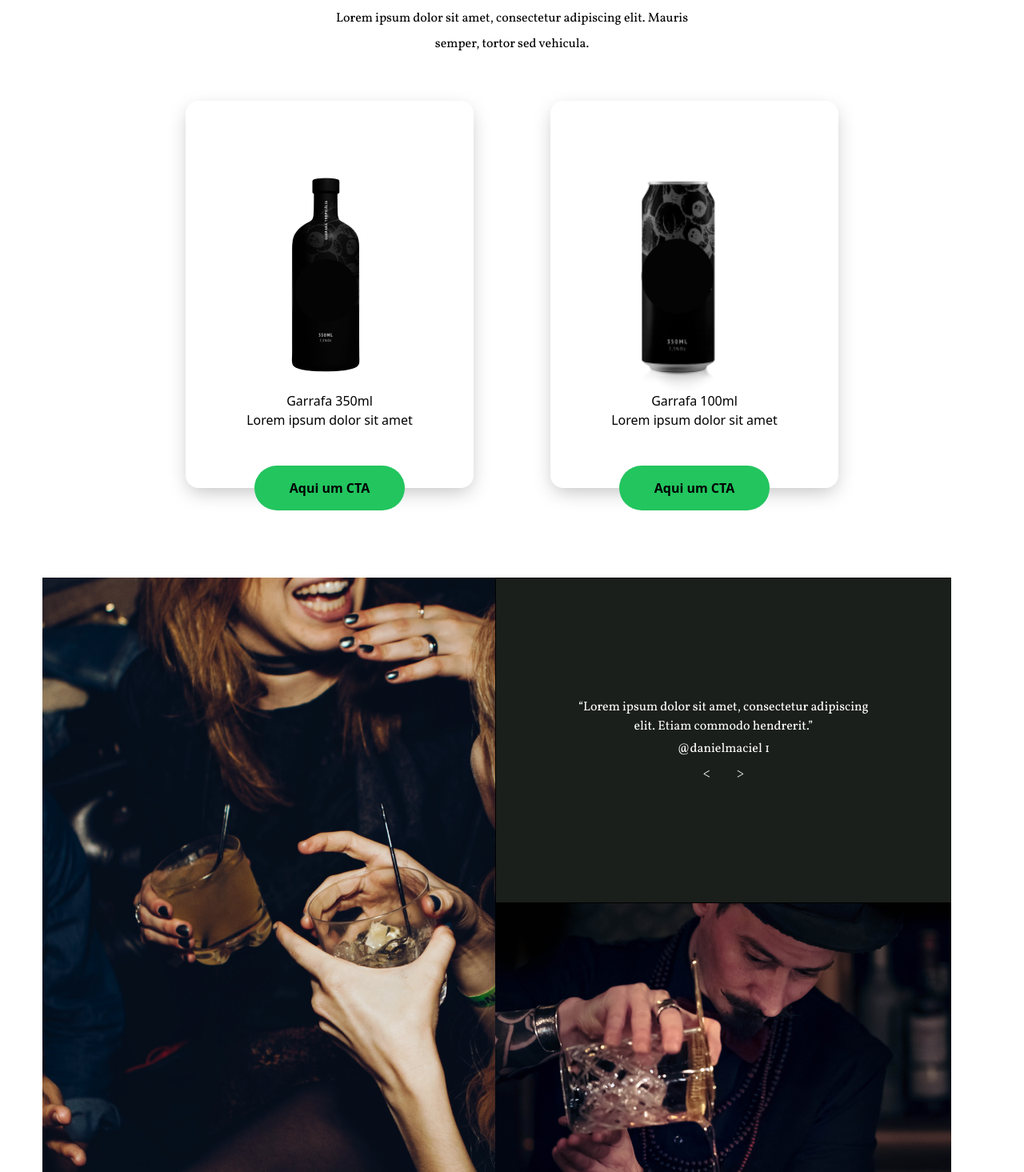
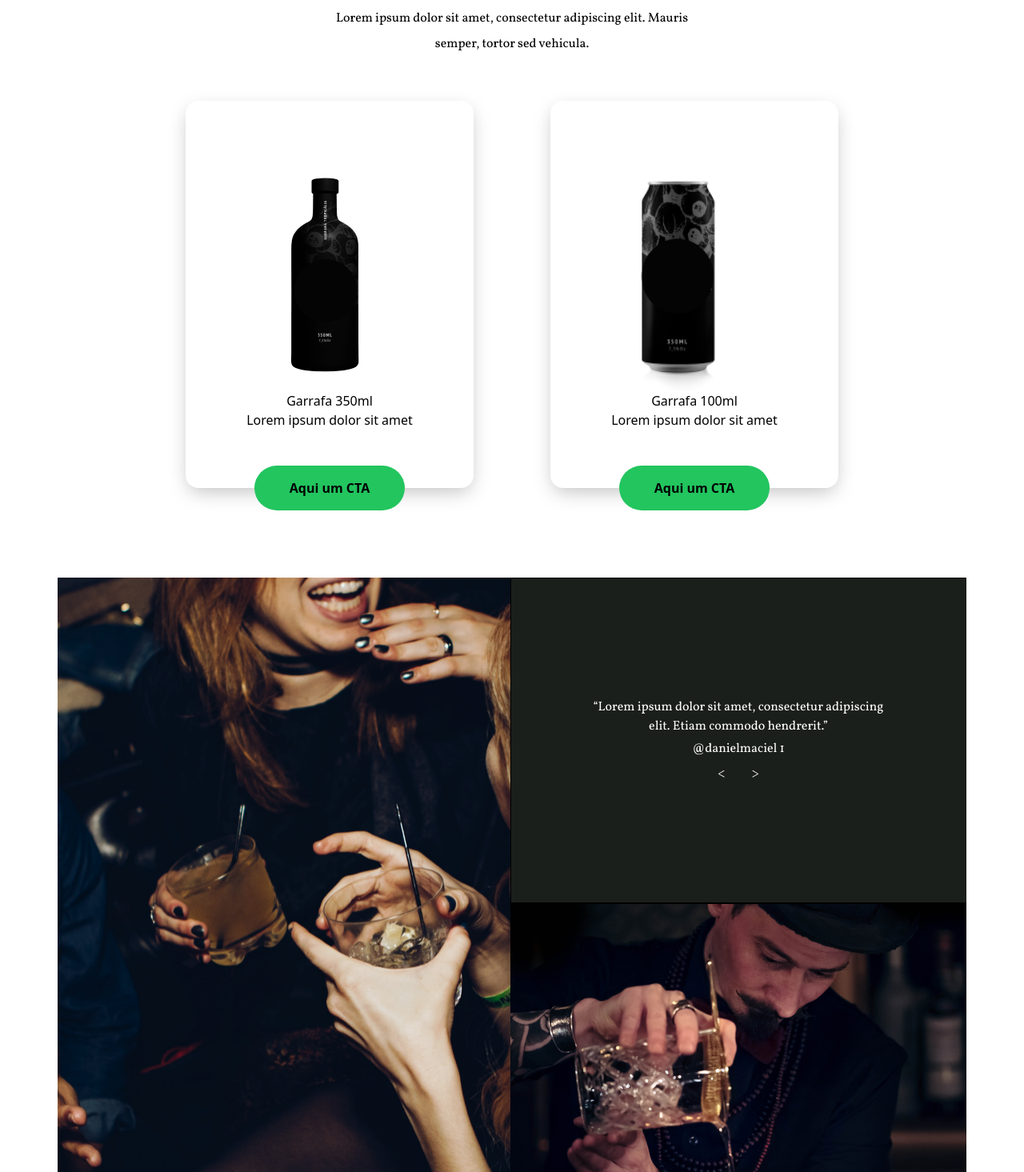
Before and after one commit to andykallian/ConectaTeste, a React (Vite) app: page / in a window 1280 px wide. Shown: the part 825-2290 px from the top of the page at 80% size. Built offline with nearby package versions, Linux system fonts and the light colour scheme.

Commit message:
fifth commit

```diff
--- a/src/components/ProductCard.jsx
+++ b/src/components/ProductCard.jsx
@@ -5,7 +5,7 @@ const buttonClass = 'absolute bottom-0 left-1/2 transform -translate-x-1/2 trans
 
 const ProductCard = ({image, product, description}) => {
   return (
-    <div className='w-[360px] h-[484px]  rounded-2xl shadow-custom flex flex-col items-center justify-center relative'>
+    <div className='w-[360px] h-[484px] rounded-2xl shadow-custom flex flex-col items-center justify-center relative'>
       <div>
         <img src={image} alt="" className=' h-[290px]' />
         <h2 className='text-center'>{product}</h2>
--- a/src/components/SliderComponent.jsx
+++ b/src/components/SliderComponent.jsx
@@ -39,7 +39,7 @@ const Slider = () => {
   };
 
   return (
-    <div className="bg-carrousel-bg h-full flex flex-col items-center justify-center">
+    <div className="bg-carrousel-bg h-full flex flex-col items-center justify-center sm:h-[288px] md:h-[408px]">
 
       <div>
         <h2 className='font-vollkorn  font-normal leading-6 m-auto text-center w-[367px] text-white'>{slides[currentIndex].description}</h2>
@@ -85,7 +85,7 @@ const LeftSection = () => {
 
 const SliderComponent = () => {
   return (
-    <div className="flex sm:flex-col md:flex-row mb-28 h-[811px] w-[1132px] sm:w-11/12">
+    <div className="flex justify-center sm:flex-col md:flex-row sm:mb-[200px] md:mb-28 lg:w-11/12 md:w-11/12 sm:w-11/12">
       <LeftSection />
       <RightSection />
     </div>
--- a/src/components/TryOnComponent.jsx
+++ b/src/components/TryOnComponent.jsx
@@ -5,7 +5,7 @@ import Button from './Button'
 
 const TryOnComponent = () => {
   return (
-    <div className='bg-green-500 flex items-center justify-evenly h-[290px] -z-10'>
+    <div className='bg-green-500 flex items-center justify-evenly sm:h-[374px] md:h-[290px] -z-10'>
 
       <div className='flex gap-5'>
         <img src={lataGuarana} alt="" className='h-[177px] rotate-45' />
--- a/src/scenes/Body.jsx
+++ b/src/scenes/Body.jsx
@@ -15,7 +15,7 @@ const Body = () => {
         <p className='font-vollkorn font-normal text-[16px] leading-8 sm:w-11/12 md:w-full text-center'>Lorem ipsum dolor sit amet, consectetur adipiscing elit. Mauris semper, tortor sed vehicula.</p>
       </div>
 
-      <div className='flex sm:flex-col  md:flex-row gap-24 mb-28'>
+      <div className='flex sm:flex-col md:flex-row md:w-11/12 gap-24 mb-28 justify-center'>
         <ProductCard
           image={garrafaGuarana}
           product={'Garrafa 350ml'}
--- a/src/scenes/Header.jsx
+++ b/src/scenes/Header.jsx
@@ -17,7 +17,7 @@ const Header = () => {
 
       <div className="flex flex-col items-center bg-header-background h-[745px] bg-cover bg-no-repeat bg-center">
 
-        <div className='w-4/5 sm:w-11/12'>
+        <div className='sm:w-11/12 md:w-4/5'>
 
           <div className='flex justify-between '>
             <Link to="#" className=''>
```
